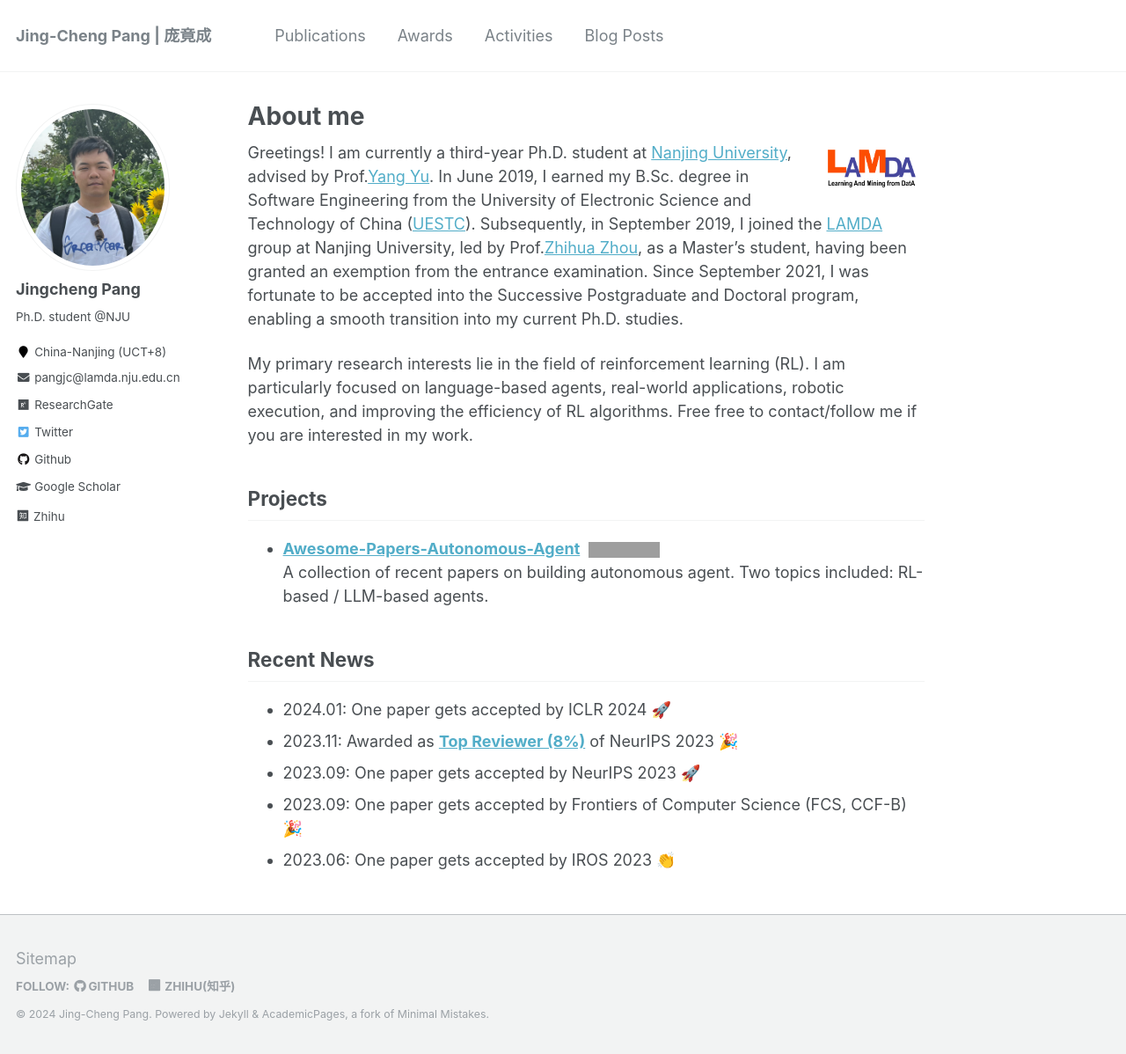
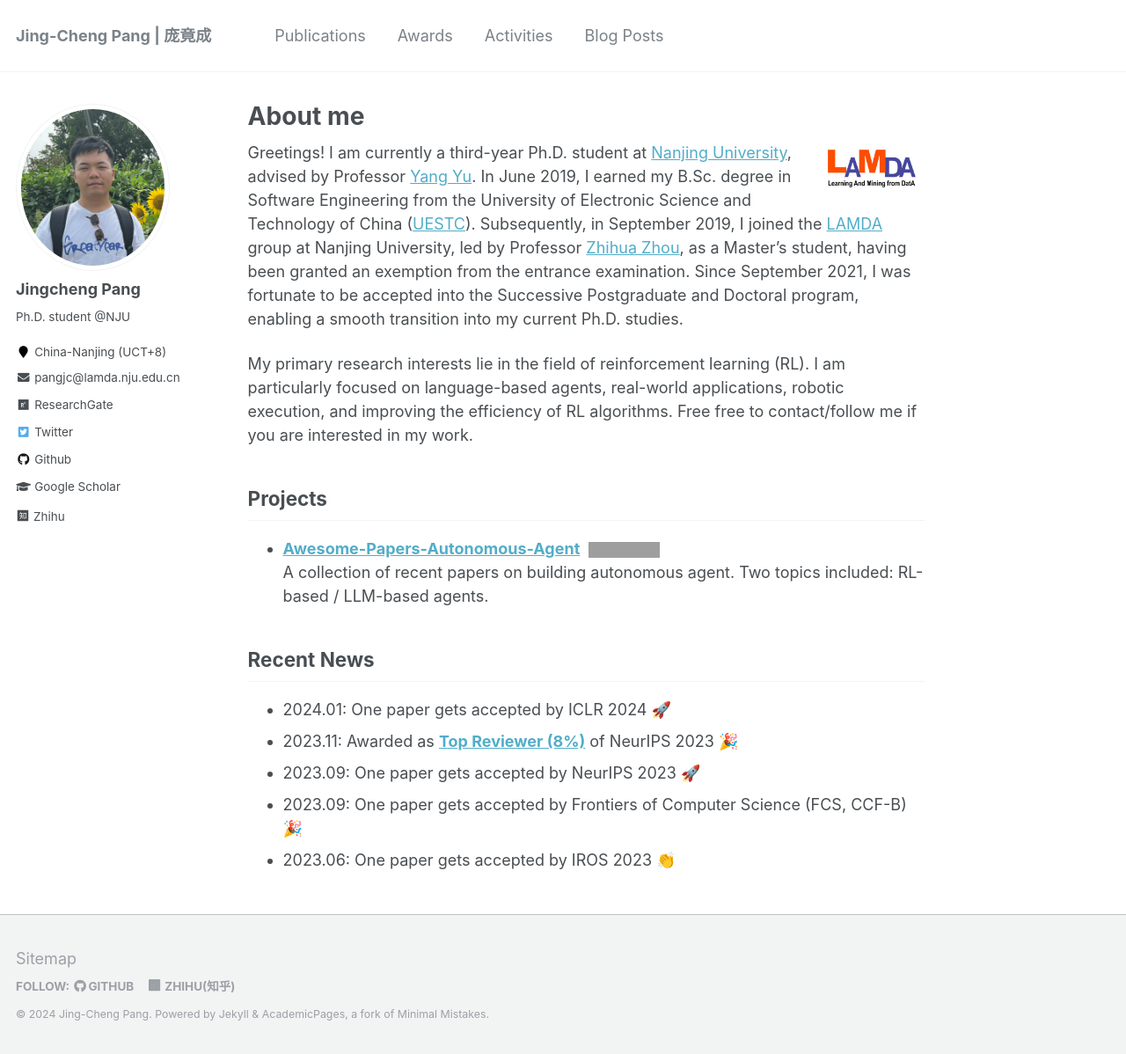
Before and after one commit to jingchengpang/jingchengpang.github.io, a Jekyll site: the page built from _pages/about.md, in a window 1280 px wide and 1198 px high. Shown: the whole window at 88% size. Built offline with Jekyll 4.4.1, drawn with Linux system fonts in a browser that asks for light colours; a style sheet for code colours, icons or effects is not loaded; grey boxes are pictures that could not be loaded.

Commit message:
add lamai

```diff
--- a/_pages/about.md
+++ b/_pages/about.md
@@ -15,7 +15,7 @@ redirect_from:
 
 
 
-Greetings! I am currently a third-year Ph.D. student at [Nanjing University](https://www.nju.edu.cn/), advised by Prof.[Yang Yu](https://www.wolai.com/eyounx/dtR1MTyRXS5tP5Cex4KtdK). In June 2019, I earned my B.Sc. degree in Software Engineering from the University of Electronic Science and Technology of China ([UESTC](https://www.uestc.edu.cn/)). Subsequently, in September 2019, I joined the [LAMDA](https://www.lamda.nju.edu.cn) group at Nanjing University, led by Prof.[Zhihua Zhou](https://cs.nju.edu.cn/zhouzh/index.htm), as a Master's student, having been granted an exemption from the entrance examination. Since September 2021, I was fortunate to be accepted into the Successive Postgraduate and Doctoral program, enabling a smooth transition into my current Ph.D. studies.
+Greetings! I am currently a third-year Ph.D. student at [Nanjing University](https://www.nju.edu.cn/), advised by Professor [Yang Yu](https://www.wolai.com/eyounx/dtR1MTyRXS5tP5Cex4KtdK). In June 2019, I earned my B.Sc. degree in Software Engineering from the University of Electronic Science and Technology of China ([UESTC](https://www.uestc.edu.cn/)). Subsequently, in September 2019, I joined the [LAMDA](https://www.lamda.nju.edu.cn) group at Nanjing University, led by Professor [Zhihua Zhou](https://cs.nju.edu.cn/zhouzh/index.htm), as a Master's student, having been granted an exemption from the entrance examination. Since September 2021, I was fortunate to be accepted into the Successive Postgraduate and Doctoral program, enabling a smooth transition into my current Ph.D. studies.
 
 My primary research interests lie in the field of reinforcement learning (RL). I am particularly focused on language-based agents, real-world applications, robotic execution, and improving the efficiency of RL algorithms. Free free to contact/follow me if you are interested in my work.
 
```
